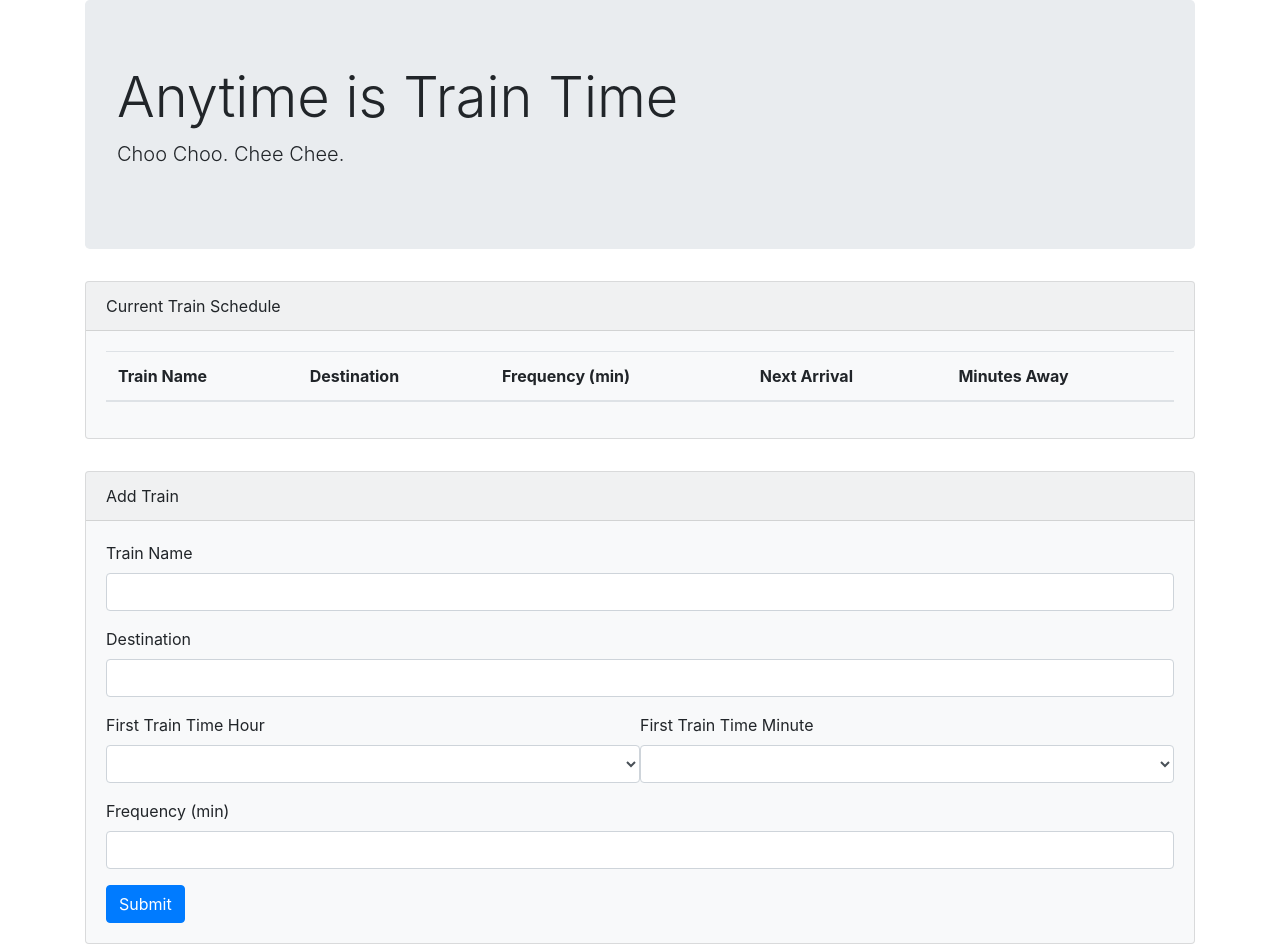
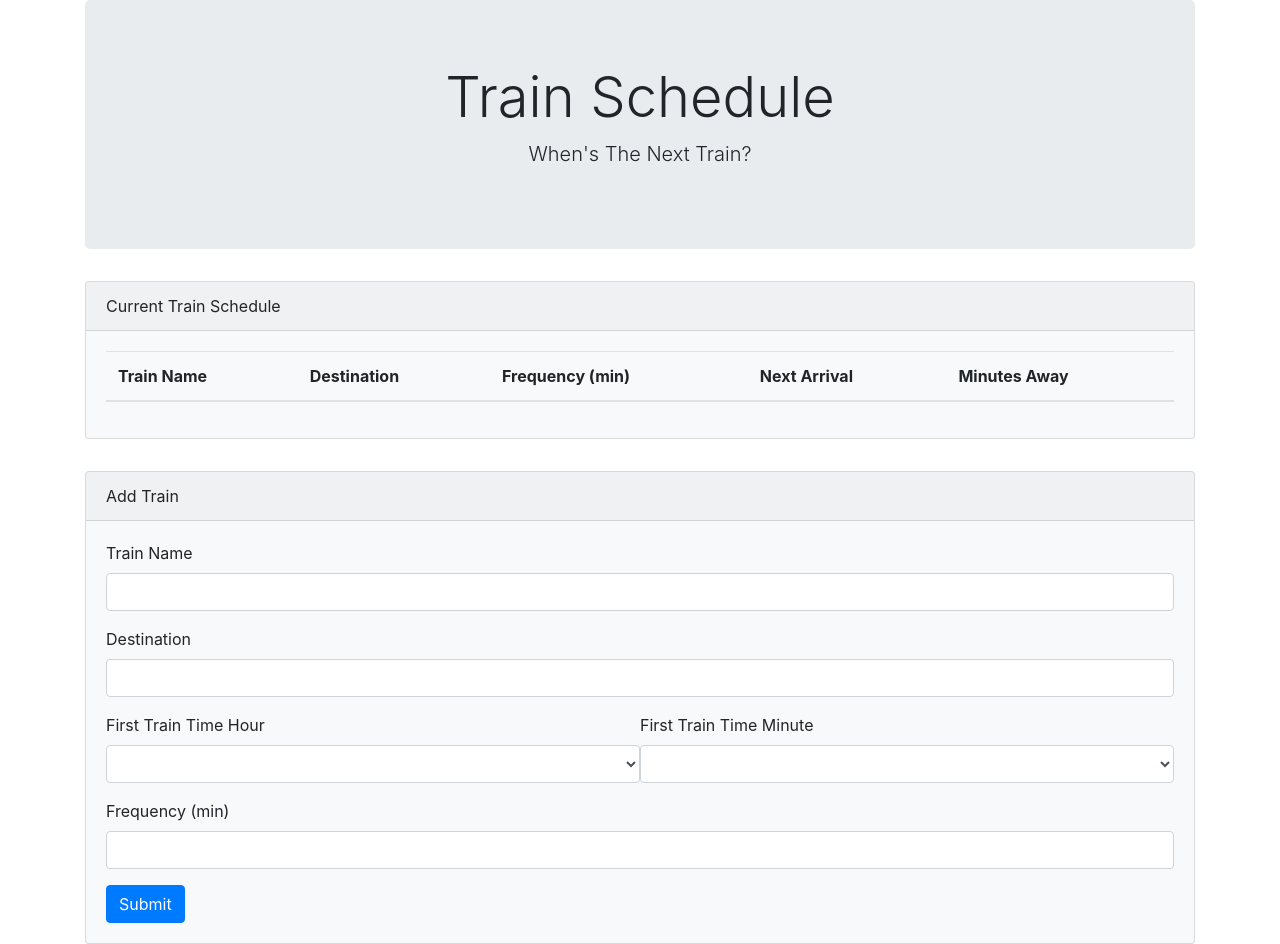
Before and after one commit to mrgmacandog/train-scheduler, a plain HTML site: page index.html in a window 1280 px wide. Drawn offline with nearby package versions, Linux system fonts and the light colour scheme; no server answers.

Commit message:
Change jumbotron text and text-alignment

```diff
--- a/assets/css/style.css
+++ b/assets/css/style.css
@@ -1,3 +1,7 @@
+.jumbotron {
+    text-align: center;
+}
+
 .card {
     margin-bottom: 32px;
 }
--- a/index.html
+++ b/index.html
@@ -21,8 +21,8 @@
 <body>
     <div class="container">
         <div class="jumbotron">
-            <h1 class="display-4">Anytime is Train Time</h1>
-            <p class="lead">Choo Choo. Chee Chee.</p>
+            <h1 class="display-4">Train Schedule</h1>
+            <p class="lead">When's The Next Train?</p>
         </div>
 
         <div class="card bg-light">
```
